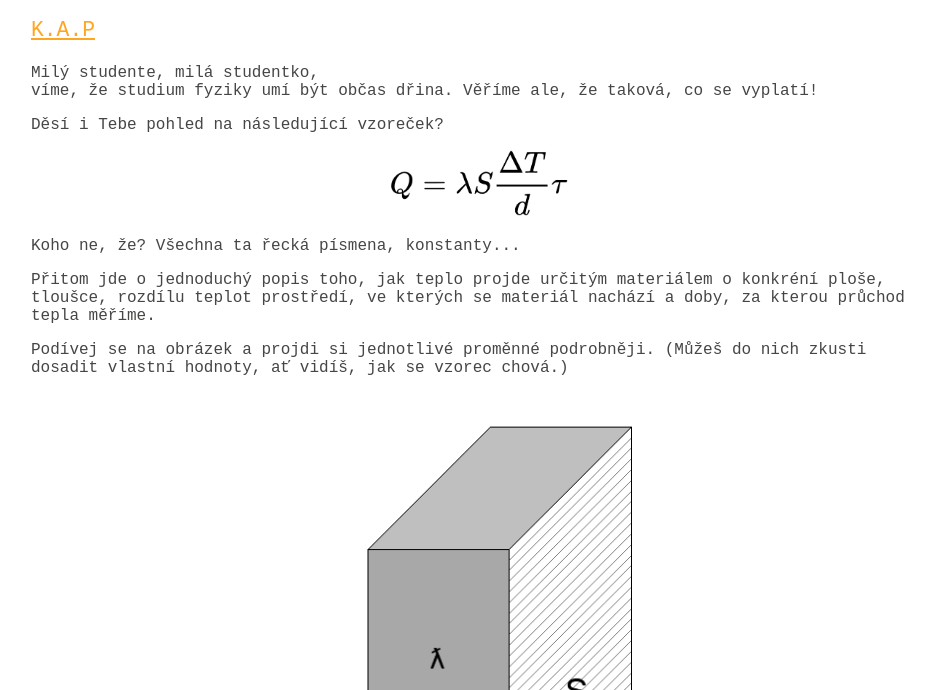
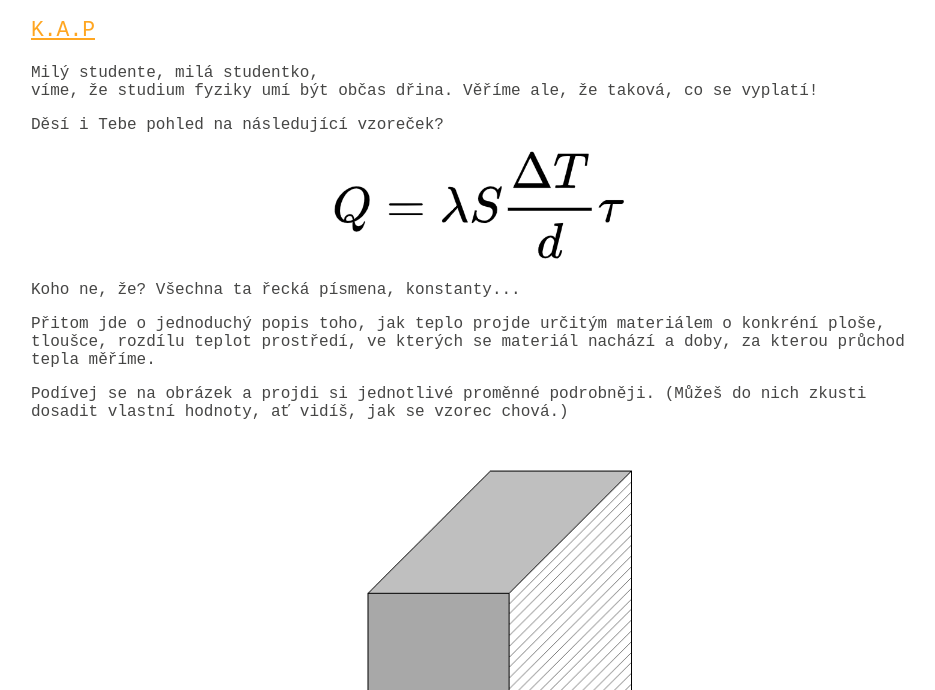
Before and after one commit to stepkr/Projekt-JS1, a plain HTML site: page help.html in a window 1280 px wide. Shown: the part 110-800 px from the top of the page, without its empty margins (161-1096 px from the left). Drawn offline with Linux system fonts and the light colour scheme.

Commit message:
jiná velikost zápisu rovnice, lepší čitelnost

```diff
--- a/help.html
+++ b/help.html
@@ -22,7 +22,7 @@
 Děsí i Tebe pohled na následující vzoreček?
 </p>
 
-<p style="text-align: center;"><img src="images/equation.png" width="20%"></p>
+<p style="text-align: center;"><img src="images/equation.png" width="33%"></p>
 
 <p>
     Koho ne, že? Všechna ta řecká písmena, konstanty...
```
Also changed, not shown: index.html (+1 -1 lines).
